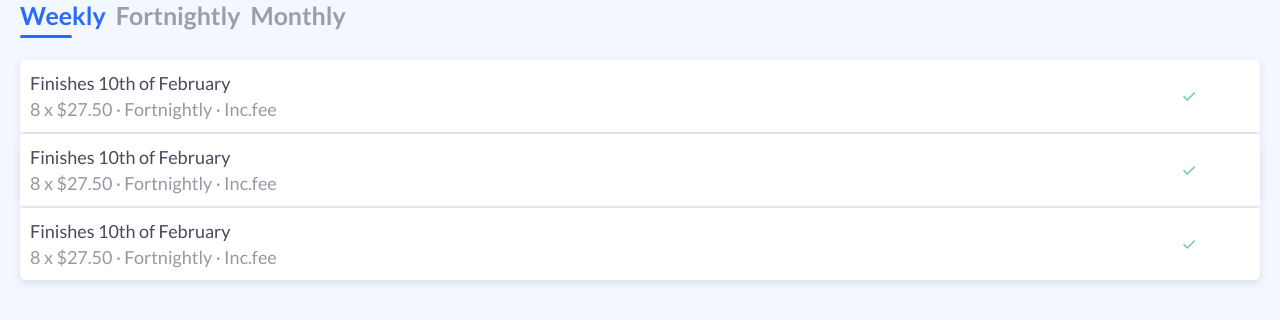
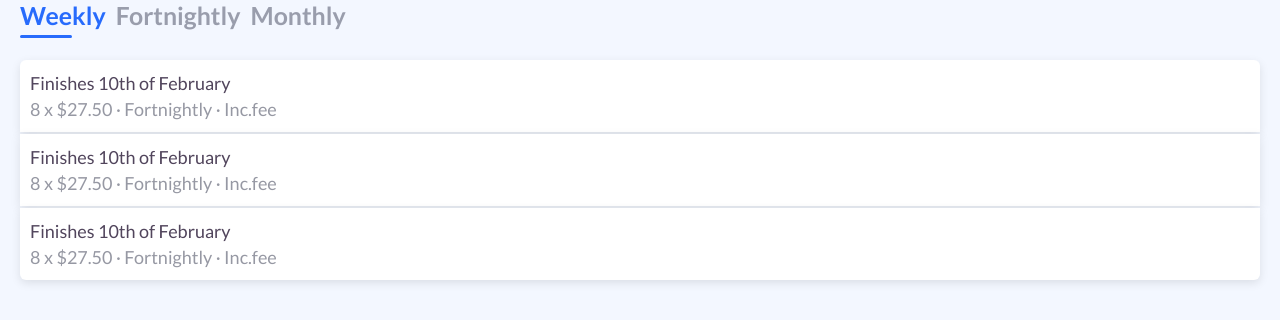
Before and after one commit to chy-m/checkout-example, a React (Create React App) app: page / in a window 1280 px wide. Shown: the part 198-518 px from the top of the page. Built offline with nearby package versions, Linux system fonts and the light colour scheme.

Commit message:
Update conditional render of tick for selection

```diff
--- a/src/App.js
+++ b/src/App.js
@@ -42,7 +42,7 @@ class App extends React.PureComponent {
   }
 
   render() {
-    const { paymentInterval } = this.state
+    const { paymentInterval, paymentType } = this.state
     return (
       <div className='App'>
         <Header />
@@ -54,7 +54,7 @@ class App extends React.PureComponent {
             {apiResponse
               .filter(type => type['interval'] === paymentInterval)
               .map(type => (
-                <PaymentType onChangeState={this.onChangeState} type={type} />
+                <PaymentType onChangeState={this.onChangeState} paymentType={paymentType} type={type} />
               ))}
           </div>
         </div>
--- a/src/components/PaymentType.js
+++ b/src/components/PaymentType.js
@@ -1,6 +1,6 @@
 import React from 'react'
 
-const PaymentType = ({ onChangeState, type }) => (
+const PaymentType = ({ onChangeState, paymentType, type }) => (
   <div
     className='payment-type-card'
     onClick={() => onChangeState('paymentType', `${type.interval}-${type.paymentCount}`)}
@@ -9,7 +9,7 @@ const PaymentType = ({ onChangeState, type }) => (
       <p className='primary-paragraph'>Finishes 10th of February</p>
       <p className='secondary-paragraph'>8 x $27.50 · Fortnightly · Inc.fee</p>
     </div>
-    <p className='card__right'>✓</p>
+    {paymentType === `${type.interval}-${type.paymentCount}` && <p className='card__right'>✓</p>}
   </div>
 )
 
--- a/src/styles/components/_payment-type.scss
+++ b/src/styles/components/_payment-type.scss
@@ -33,6 +33,7 @@
       width: 10%;
       margin: 0;
       color: #6bcfa0;
+      transition: all 0.3s ease;
     }
   }
 }
```
